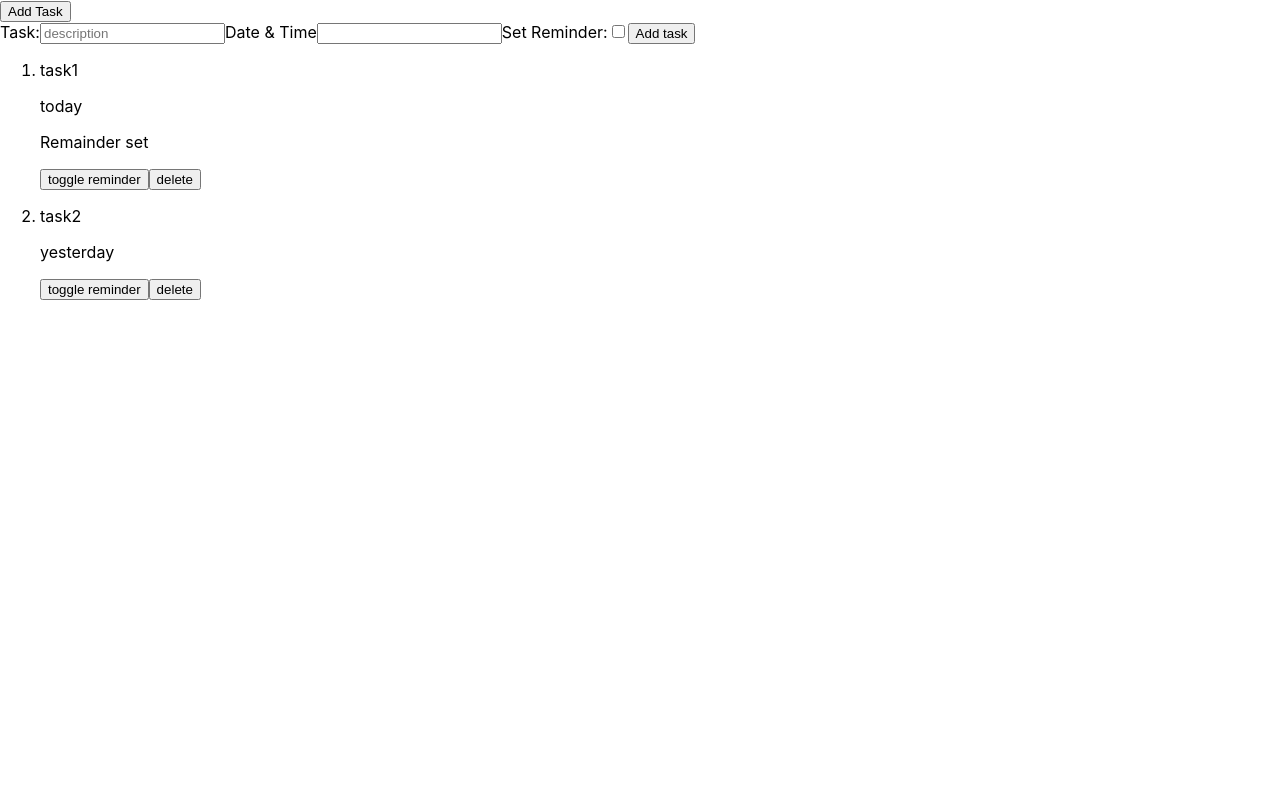
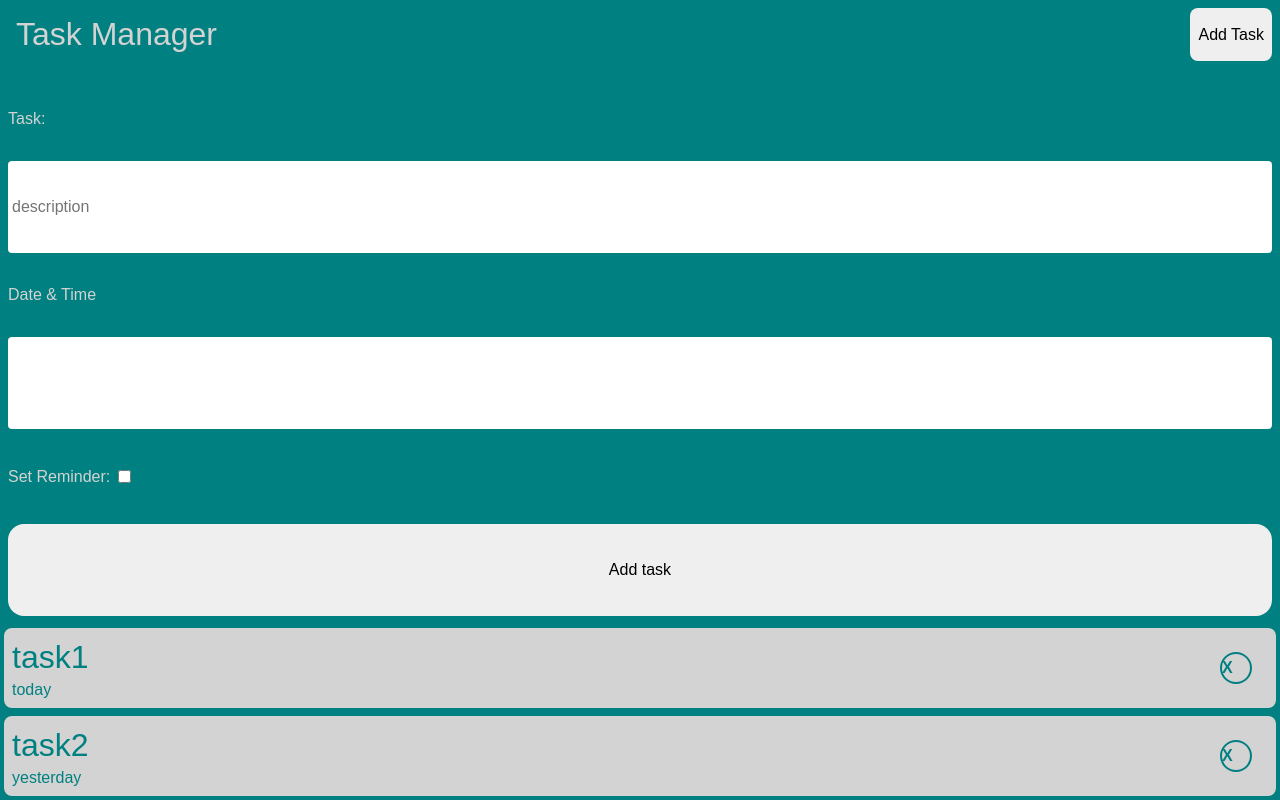
Before and after one commit to marian-5/task-manager, a React (Create React App) app: page / in a window 1280 px wide. Both pictures are taken after a click on the button "Add Task". Built offline with nearby package versions, Linux system fonts and the light colour scheme.

Commit message:
added some css to make it look half presentible

```diff
--- a/src/App.js
+++ b/src/App.js
@@ -1,6 +1,5 @@
 import TasksManager from './components/TaskManager'
 import {useState} from 'react'
-
 
 const mockTasks = [
   {
--- /dev/null
+++ b/src/components/AddTask.css
@@ -0,0 +1,27 @@
+.AddTask * {
+   text-align: left;
+}
+.AddTask {
+  margin:.5em;
+}
+.AddTask > input[type = "text"] {
+  border-style: none;
+  border-radius: .25em;
+  padding: .25em;
+}
+.AddTask-CheckBox {
+  flex-direction: row;
+  align-self: flex-start;
+}
+.AddTask-CheckBox > * {
+  flex-grow: 0;
+}
+.AddTask-CheckBox > input {
+  margin:.5em;
+}
+.AddTask > input[type="submit"] {
+  border-style: none;
+  border-radius: 1em;
+  padding: .25em;
+  text-align: center;
+}
--- a/src/components/AddTask.js
+++ b/src/components/AddTask.js
@@ -1,4 +1,5 @@
 import {useState,Fragment} from 'react'
+import {} from './AddTask.css'
 
 const TextBox = ({label,placeholder = '',value:[value,setValue]}) => {return(
   <Fragment>
@@ -12,14 +13,14 @@ const TextBox = ({label,placeholder = '',value:[value,setValue]}) => {return(
   </Fragment>
 )}
 const CheckBox = ({label, value:[value,setValue]}) => (
-  <Fragment>
+  <div className="AddTask-CheckBox">
     {label !== undefined && <label>{label}</label>}
     <input
       type='checkbox'
       checked={value}
       onChange={e=>setValue(e.target.checked)}
     />
-  </Fragment>
+  </div>
 )
 
 const AddTasks = ({onAdd}) => {
@@ -31,7 +32,7 @@ const AddTasks = ({onAdd}) => {
     onAdd({text,date,reminder})
   }
   return(
-    <form onSubmit={onSubmit}>
+    <form className='AddTask' onSubmit={onSubmit}>
       <TextBox
         label = 'Task:'
         value = {text}
--- /dev/null
+++ b/src/components/Task.css
@@ -0,0 +1,33 @@
+.Task-text {
+  font-size: 2em;
+  flex-grow: 2;
+}
+.Task-date {
+  flex-grow: 1;
+}
+.Task-text,.Task-date {
+  text-align: left;
+}
+.Task {
+  flex-grow:0;
+  padding: .5em;
+  border-radius: .5em;
+  margin: .25em;
+}
+.Task-delete {
+  flex-grow:0;
+  align-self:center;
+  width: 2em;
+  height: 2em;
+  margin: 1em;
+  font-weight: bold;
+  border-style: solid;
+  border-radius: 1em;
+  border-color: teal;
+  color: teal;
+  background-color: transparent;
+}
+.Task-delete:hover{
+  color: red;
+  border-color: red;
+}
--- a/src/components/Task.js
+++ b/src/components/Task.js
@@ -1,24 +1,23 @@
 import {Fragment} from 'react'
+import {} from './Task.css'
 
 
 const Task = ({task:[task,setTask], onDelete}) => {
 
   return (
-    <Fragment>
-      <p>{task.text}</p>
-      <p>{task.date}</p>
-      {task.reminder && <p> Remainder set </p>}
-      <button
+    <li
+      className={'row gray Task '
+      + (task.reminder ? 'Task-reminder' : "")}
       onClick={()=>setTask({...task,reminder:!task.reminder})}
-      >
-        toggle reminder
+    >
+      <div className='Task-info'>
+        <p className='Task-text'>{task.text}</p>
+        <p className='Task-date'>{task.date}</p>
+      </div>
+      <button className='Task-delete' onClick={()=>onDelete(task)}>
+        X
       </button>
-      <button
-       onClick={()=>onDelete(task)}
-      >
-        delete
-      </button>
-    </Fragment>
+    </li>
   )
 }
 
--- a/src/components/TaskList.js
+++ b/src/components/TaskList.js
@@ -42,16 +42,14 @@ const removeItem = (setArray, index) => setArray(
 
 const TaskList = ({tasksMut:[tasks,setTasks]}) => {
   return (
-    <ol>{
+    <ul className='flex'>{
       tasks.map((task,index)=>(
-        <li key = {task.id}>
-          <Task
-            task={[task, setItem(setTasks,index)]}
-            onDelete={()=>removeItem(setTasks,index)}
-          />
-        </li>
+        <Task key = {task.id}
+          task={[task, setItem(setTasks,index)]}
+          onDelete={()=>removeItem(setTasks,index)}
+        />
       ))
-    }</ol>
+    }</ul>
   )
 }
 export default TaskList
--- /dev/null
+++ b/src/components/TaskManager.css
@@ -0,0 +1,22 @@
+.TaskManager > header {
+  flex-direction: row;
+  flex-grow:initial;
+}
+.TaskManager > header > h1 {
+  text-align: left;
+  font-size: 2em;
+  margin: .5em;
+}
+.TaskManager > header > button {
+  border-style: none;
+  border-radius: .5em;
+  flex-grow: 0;
+  margin: .5em;
+  padding: .5em;
+}
+.TaskManager > ul {
+  flex-grow: initial;
+}
+.TaskManager {
+  flex-flow: column;
+}
--- a/src/components/TaskManager.js
+++ b/src/components/TaskManager.js
@@ -1,6 +1,7 @@
 import AddTask from './AddTask'
 import TaskList from './TaskList'
 import {useState} from 'react'
+import {} from './TaskManager.css'
 
 const Toggle = ({valueMut:[,setValue], children}) => (
   <button onClick={()=>setValue(value=>!value)}>
@@ -14,10 +15,13 @@ const TaskManager = ({ tasksMut }) => {
   const [,setTasks] = tasksMut
 
   return (
-    <div className='container'>
-      <Toggle valueMut={showAddMut}>
-        Add Task
-      </Toggle>
+    <div className='teal TaskManager'>
+      <header>
+        <h1>Task Manager</h1>
+        <Toggle valueMut={showAddMut}>
+          Add Task
+        </Toggle>
+      </header>
       {showAdd && (
         <AddTask
           onAdd={task=>setTasks(tasks=>[...tasks,task])}
--- a/src/index.css
+++ b/src/index.css
@@ -1,13 +1,48 @@
-body {
-  margin: 0;
-  font-family: -apple-system, BlinkMacSystemFont, 'Segoe UI', 'Roboto', 'Oxygen',
-    'Ubuntu', 'Cantarell', 'Fira Sans', 'Droid Sans', 'Helvetica Neue',
-    sans-serif;
-  -webkit-font-smoothing: antialiased;
-  -moz-osx-font-smoothing: grayscale;
+* {
+  margin:0;
+  padding:0;
+  box-sizing:border-box;
+  font-size: 1rem;
+  font-weight: normal;
+  font-family: sans-serif;
+  text-align: center;
+  justify-content:center;
+}
+body *, body {
+  display: flex;
+  flex-grow:1;
+  flex-direction: column;
+  max-width: 100%;
+  max-height: 100%;
+  min-width: fit-content;
+  min-height: fit-content;
+}
+html,body {
+  width:100%;
+  height:100%;
+  font-size: 100%;
+}
+script {
+  flex-grow: 0;
+  width: 0;
+  height: 0;
 }
 
-code {
-  font-family: source-code-pro, Menlo, Monaco, Consolas, 'Courier New',
-    monospace;
+
+.row {
+  flex-direction: row;
+  border-style: none;
 }
+.margin {
+  margin:0.3%;
+  border-radius: 5px;
+}
+.teal {
+  background-color: teal;
+  color: lightgray;
+}
+.gray {
+  background-color: lightgray;
+  color: teal;
+  border-width: 30px;
+}
```
Also changed, not shown: src/App.css (deleted, +0 -38 lines).
